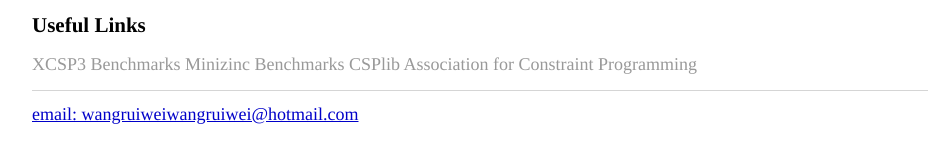
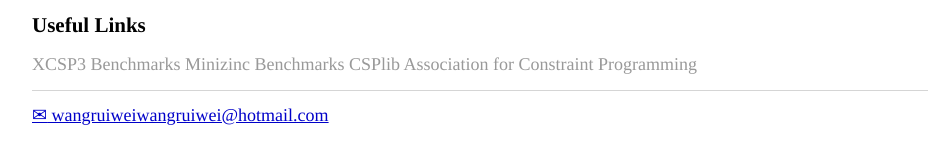
Before and after one commit to WangRuiwei/WangRuiwei.github.io, a Jekyll site: the page built from index.html, in a window 1280 px wide. Shown: the part 412-576 px from the top of the page, without its empty margins (160-1106 px from the left). Built offline with Jekyll 4.4.1, drawn with Linux system fonts in a browser that asks for light colours.

Commit message:
Update default.html

```diff
--- a/_layouts/default.html
+++ b/_layouts/default.html
@@ -20,7 +20,7 @@
 			</div><!-- /.container -->
 			<footer>
 	    		<ul>
-	        		<li><a href="mailto:wangruiweiwangruiwei@hotmail.com"><span class="s2"> email: wangruiweiwangruiwei@hotmail.com</span></a></li>
+	        		<li><a href="mailto:wangruiweiwangruiwei@hotmail.com"><span class="s2"> <span>&#9993;</span> wangruiweiwangruiwei@hotmail.com</span></a></li>
 				</ul>
 			</footer>
 		</body>
```
